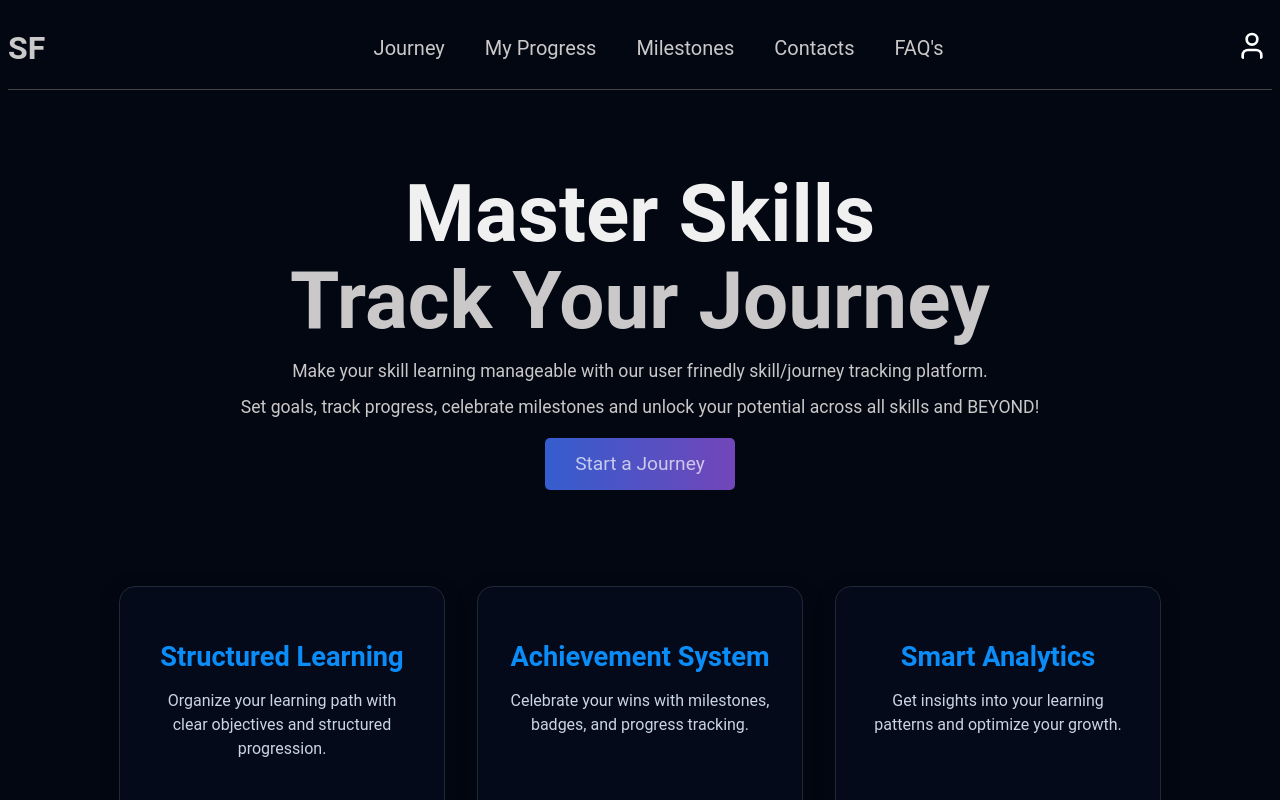
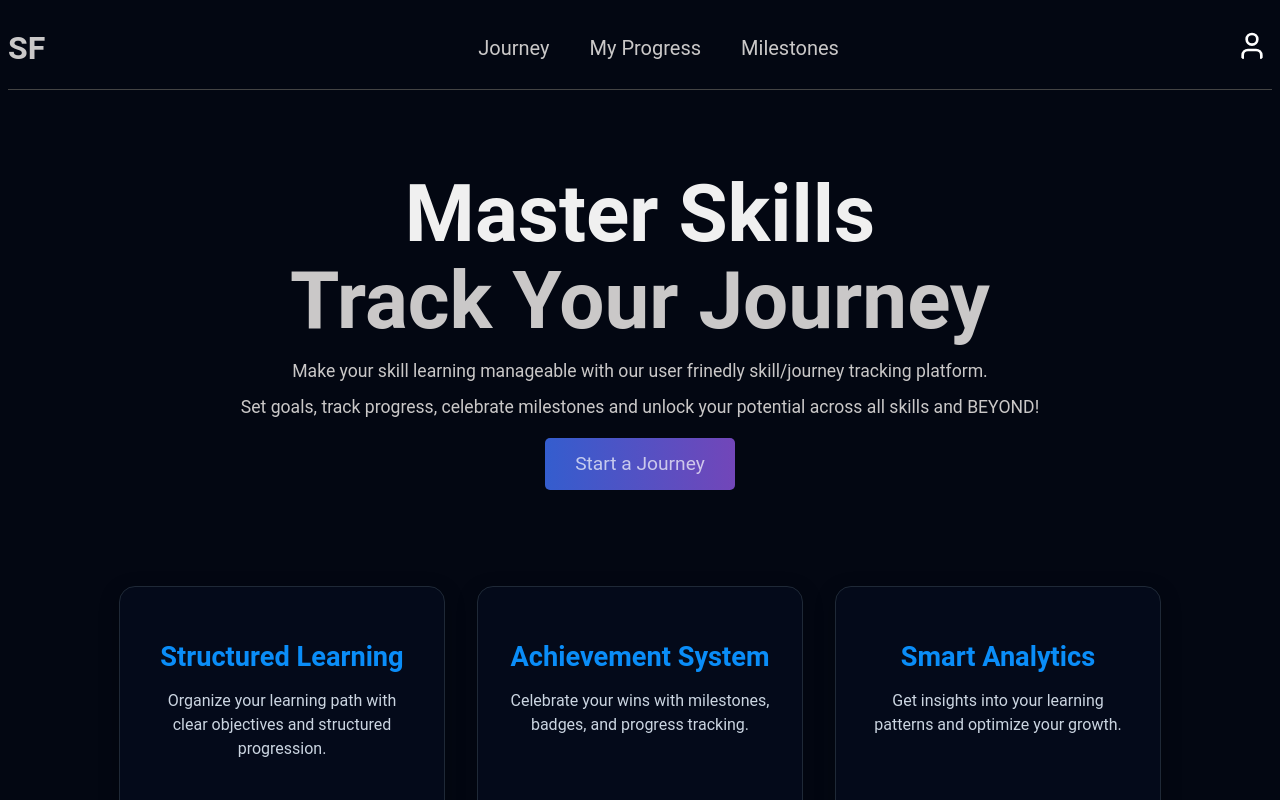
Before and after one commit to zaki-s/SF-PHASE4-FE, a React (Vite) app: page / in a window 1280 px wide. Shown: the top 800 px of the page. Built offline with nearby package versions, Linux system fonts and the light colour scheme.

Commit message:
removed 2 pages, due to time

```diff
--- a/src/pages/HomePage.jsx
+++ b/src/pages/HomePage.jsx
@@ -41,8 +41,6 @@ const HomePage = () => {
                         <li>Journey</li>
                         <li>My Progress</li>
                         <li>Milestones</li>
-                        <li>Contacts</li>
-                        <li>FAQ's</li>
                     </ul>
                 </div>
                 <div className="profile" onClick={toggleDropdown} onBlur={closeDropdown} tabIndex="0">
```
Also changed, not shown: src/pages/MyProgress.jsx (added), src/styles/MyProgress.jsx (added).
